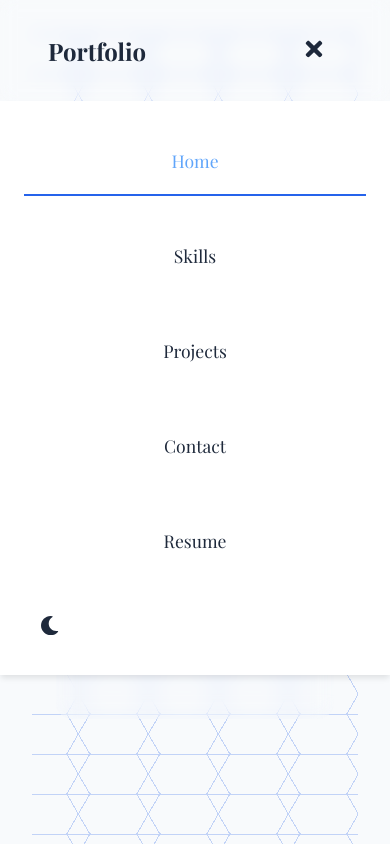
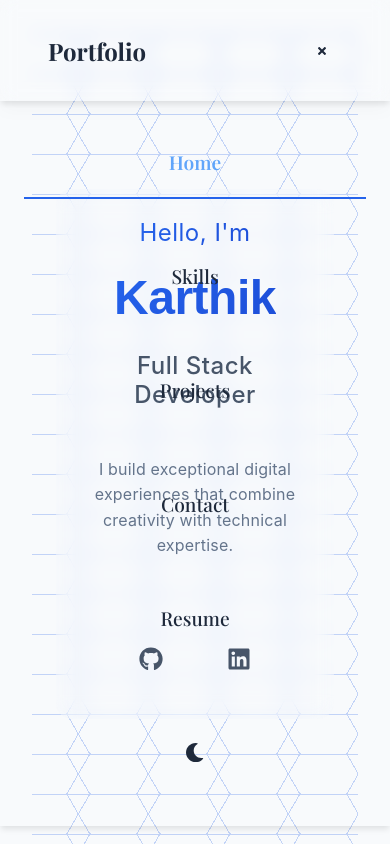
Before and after one commit to MKarthik1729/my-portfolio, a React (Vite) app: page / in a window 390 px wide. Both pictures are taken after a click on the button "Toggle menu". Shown: the top 844 px of the page. Built offline with nearby package versions, Linux system fonts and the light colour scheme; a web font is replaced by a local one.

Commit message:
check data

```diff
--- a/src/Components/Navbar.jsx
+++ b/src/Components/Navbar.jsx
@@ -18,6 +18,12 @@ function Navbar() {
     window.addEventListener('resize', handleResize);
     return () => window.removeEventListener('resize', handleResize);
   }, []);
+
+  useEffect(() => {
+    if (window.innerWidth <= 700) {
+      setIsOpen(false);
+    }
+  }, [location]);
 
   const navItems = [
     { path: '/', label: 'Home' },
@@ -74,7 +80,7 @@ function Navbar() {
         <AnimatePresence>
           {isOpen && (
             <motion.ul
-              className={styles.navLinks}
+              className={`${styles.navLinks} ${isOpen ? styles.visible : ''}`}
               variants={containerVariants}
               initial="hidden"
               animate="visible"
--- a/src/Styles/contact.module.scss
+++ b/src/Styles/contact.module.scss
@@ -6,10 +6,19 @@
   background-color: $bg-primary;
   color: $text-primary;
 
+  @media screen and (max-width: $breakpoint-md) {
+    padding: 1rem;
+    margin-top: 12vh;
+  }
+
   .container {
     max-width: 1200px;
     margin: 0 auto;
     padding: 2rem;
+
+    @media screen and (max-width: $breakpoint-md) {
+      padding: 1rem;
+    }
   }
 
   .content {
@@ -21,12 +30,21 @@
       font-size: 2.5rem;
       margin-bottom: 1rem;
       color: $accent;
+
+      @media screen and (max-width: $breakpoint-md) {
+        font-size: 2rem;
+      }
     }
 
     p {
       font-size: 1.1rem;
       color: $text-secondary;
       margin-bottom: 3rem;
+
+      @media screen and (max-width: $breakpoint-md) {
+        font-size: 1rem;
+        margin-bottom: 2rem;
+      }
     }
   }
 
--- a/src/Styles/navbar.module.scss
+++ b/src/Styles/navbar.module.scss
@@ -70,13 +70,21 @@
   cursor: pointer;
   padding: $spacing-sm;
   transition: color $transition-normal;
+  background-color: rgba($bg-secondary, 0.8);
+  border-radius: $border-radius-full;
+  width: 40px;
+  height: 40px;
+  align-items: center;
+  justify-content: center;
 
   &:hover {
     color: $primary-light;
+    background-color: rgba($primary, 0.2);
   }
 
   @media screen and (max-width: $breakpoint-md) {
-    display: block;
+    display: flex;
+    z-index: $z-fixed + 1;
   }
 }
 
@@ -129,27 +137,60 @@
   }
 
   @media screen and (max-width: $breakpoint-md) {
-    position: absolute;
+    position: fixed;
     top: 12vh;
+    left: 0;
     right: 0;
     flex-direction: column;
-    background-color: $bg-secondary;
+    background-color: rgba($bg-secondary, 0.98);
     padding: $spacing-md;
     width: 100%;
     gap: $spacing-md;
     box-shadow: $shadow-md;
+    z-index: $z-fixed;
+    backdrop-filter: blur(8px);
+    max-height: calc(100vh - 12vh);
+    overflow-y: auto;
+    transition: opacity 0.3s ease, transform 0.3s ease;
+    display: none;
+
+    &.visible {
+      display: flex;
+    }
 
     li {
       width: 100%;
       text-align: center;
+      background-color: rgba($bg-tertiary, 0.5);
+      border-radius: $border-radius-md;
+      margin-bottom: $spacing-sm;
 
       a {
         display: block;
         padding: $spacing-md;
+        font-size: 1.2rem;
+        font-weight: 500;
 
         &::before {
           bottom: 0;
         }
+
+        &.active {
+          color: $primary-light;
+          background-color: rgba($primary, 0.2);
+          border-radius: $border-radius-md;
+          font-weight: 600;
+        }
+      }
+
+      .themeToggle {
+        width: 100%;
+        padding: $spacing-md;
+        background-color: rgba($bg-tertiary, 0.5);
+        border-radius: $border-radius-md;
+        font-size: 1.2rem;
+        justify-content: center;
+        margin-top: $spacing-md;
       }
     }
   }
--- a/src/Styles/project.module.scss
+++ b/src/Styles/project.module.scss
@@ -7,6 +7,11 @@
   display: flex;
   align-items: center;
   justify-content: center;
+
+  @media screen and (max-width: $breakpoint-md) {
+    padding: $spacing-lg 0;
+    margin-top: 12vh;
+  }
 }
 
 .container {
@@ -44,6 +49,12 @@
   grid-template-columns: repeat(auto-fit, minmax(300px, 1fr));
   gap: $spacing-xl;
   padding: $spacing-md 0;
+
+  @media screen and (max-width: $breakpoint-md) {
+    grid-template-columns: 1fr;
+    gap: $spacing-lg;
+    padding: $spacing-sm 0;
+  }
 }
 
 .projectCard {
```
